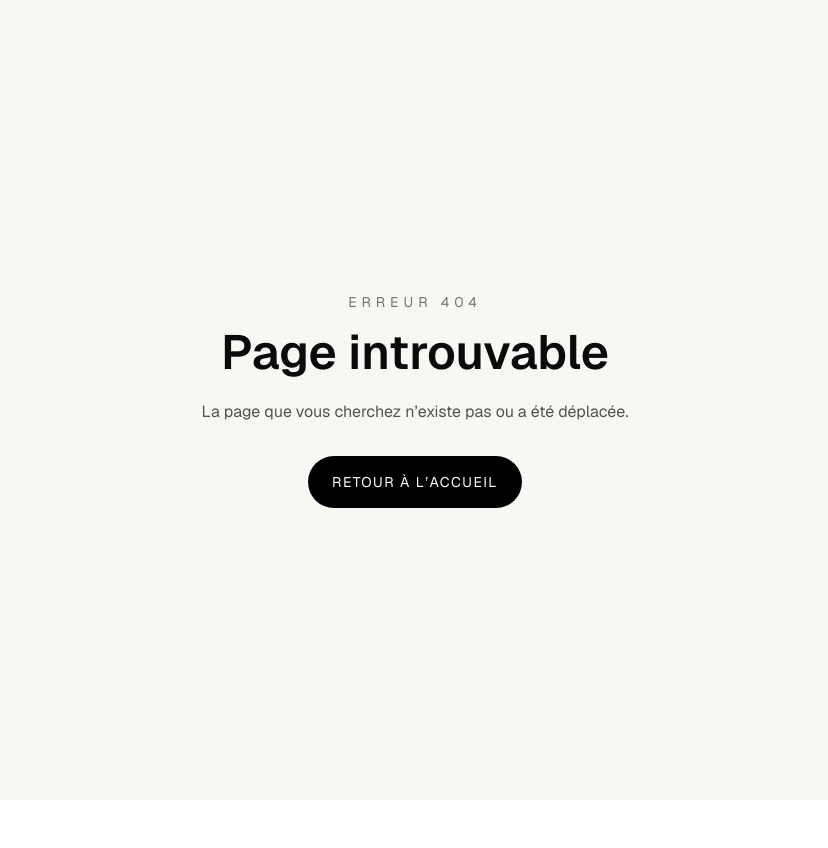
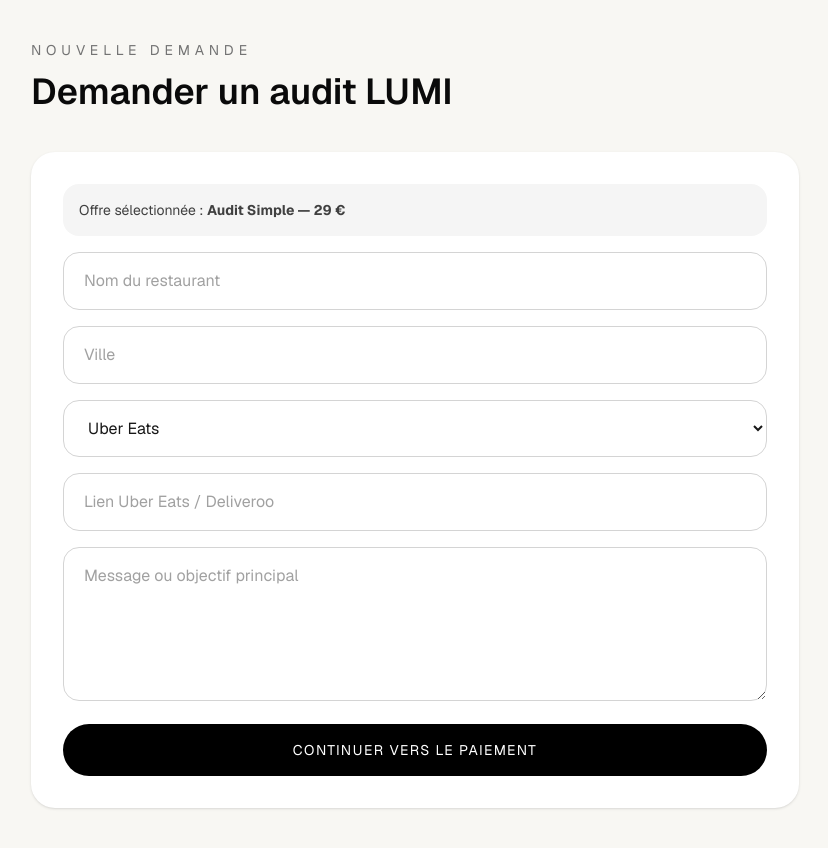
Before and after one commit to HasinaSp/lumi, a Next.js app: page /audit/new in a window 1280 px wide. Before the commit this address had no page. Shown: the whole page, without its empty margins (225-1053 px from the left). Before the commit the page ends 800 px from the top, so only its background shows below. Built offline with nearby package versions, Linux system fonts and the light colour scheme; no server answers; sample sign-in values are in the browser's storage.

Commit message:
feat: audit fix

```diff
--- /dev/null
+++ b/src/app/audit/new/AuditCheckoutForm.tsx
@@ -0,0 +1,102 @@
+// src/app/audit/new/AuditCheckoutForm.tsx
+"use client";
+
+import { useState } from "react";
+
+type Props = {
+  selectedOffer: "SIMPLE" | "COMPLETE" | "MONTHLY";
+  selectedOfferLabel: string;
+};
+
+export default function AuditCheckoutForm({
+  selectedOffer,
+  selectedOfferLabel,
+}: Props) {
+  const [loading, setLoading] = useState(false);
+
+  async function handleSubmit(event: React.FormEvent<HTMLFormElement>) {
+    event.preventDefault();
+    setLoading(true);
+
+    const formData = new FormData(event.currentTarget);
+
+    const response = await fetch("/api/checkout", {
+      method: "POST",
+      headers: {
+        "Content-Type": "application/json",
+      },
+      body: JSON.stringify({
+        offer: selectedOffer,
+        restaurantName: formData.get("restaurantName"),
+        city: formData.get("city"),
+        platform: formData.get("platform"),
+        marketplaceUrl: formData.get("marketplaceUrl"),
+        message: formData.get("message"),
+      }),
+    });
+
+    const data = await response.json();
+
+    if (!response.ok || !data.url) {
+      alert(data.error ?? "Erreur lors de la création du paiement.");
+      setLoading(false);
+      return;
+    }
+
+    window.location.href = data.url;
+  }
+
+  return (
+    <form
+      onSubmit={handleSubmit}
+      className="mt-10 space-y-4 rounded-3xl bg-white p-8 shadow-sm"
+    >
+      <div className="rounded-2xl bg-neutral-100 p-4 text-sm text-neutral-700">
+        Offre sélectionnée : <strong>{selectedOfferLabel}</strong>
+      </div>
+
+      <input
+        name="restaurantName"
+        required
+        placeholder="Nom du restaurant"
+        className="w-full rounded-2xl border border-neutral-300 bg-white px-5 py-4 text-neutral-900 placeholder:text-neutral-400 outline-none"
+      />
+
+      <input
+        name="city"
+        placeholder="Ville"
+        className="w-full rounded-2xl border border-neutral-300 bg-white px-5 py-4 text-neutral-900 placeholder:text-neutral-400 outline-none"
+      />
+
+      <select
+        name="platform"
+        className="w-full rounded-2xl border border-neutral-300 bg-white px-5 py-4 text-neutral-900 outline-none"
+      >
+        <option value="UBEREATS">Uber Eats</option>
+        <option value="DELIVEROO">Deliveroo</option>
+        <option value="BOTH">Uber Eats + Deliveroo</option>
+      </select>
+
+      <input
+        name="marketplaceUrl"
+        placeholder="Lien Uber Eats / Deliveroo"
+        className="w-full rounded-2xl border border-neutral-300 bg-white px-5 py-4 text-neutral-900 placeholder:text-neutral-400 outline-none"
+      />
+
+      <textarea
+        name="message"
+        rows={5}
+        placeholder="Message ou objectif principal"
+        className="w-full rounded-2xl border border-neutral-300 bg-white px-5 py-4 text-neutral-900 placeholder:text-neutral-400 outline-none"
+      />
+
+      <button
+        type="submit"
+        disabled={loading}
+        className="w-full rounded-full bg-black px-6 py-4 text-sm uppercase tracking-widest text-white disabled:opacity-50"
+      >
+        {loading ? "Redirection..." : "Continuer vers le paiement"}
+      </button>
+    </form>
+  );
+}
--- /dev/null
+++ b/src/app/audit/new/page.tsx
@@ -0,0 +1,71 @@
+// src/app/audit/new/page.tsx
+
+import { auth } from "src/lib/auth";
+import { redirect } from "next/navigation";
+import AuditCheckoutForm from "./AuditCheckoutForm";
+
+type NewAuditPageProps = {
+  searchParams: Promise<{
+    offer?: string;
+  }>;
+};
+
+function getSelectedOffer(offer?: string): "SIMPLE" | "COMPLETE" | "MONTHLY" {
+  if (
+    offer === "SIMPLE" ||
+    offer === "COMPLETE" ||
+    offer === "MONTHLY"
+  ) {
+    return offer;
+  }
+
+  return "SIMPLE";
+}
+
+function getOfferLabel(offer: "SIMPLE" | "COMPLETE" | "MONTHLY") {
+  switch (offer) {
+    case "COMPLETE":
+      return "Audit Complet — 79 €";
+
+    case "MONTHLY":
+      return "Accompagnement Mensuel — 199 €/mois";
+
+    default:
+      return "Audit Simple — 29 €";
+  }
+}
+
+export default async function NewAuditPage({
+  searchParams,
+}: NewAuditPageProps) {
+  const session = await auth();
+
+  if (!session?.user) {
+    redirect("/login");
+  }
+
+  const { offer } = await searchParams;
+
+  const selectedOffer = getSelectedOffer(offer);
+
+  return (
+    <main className="min-h-screen bg-[#f8f7f3] px-6 py-10 text-neutral-950">
+      <section className="mx-auto max-w-3xl">
+
+        <p className="text-sm uppercase tracking-[0.35em] text-neutral-500">
+          Nouvelle demande
+        </p>
+
+        <h1 className="mt-3 text-4xl font-semibold">
+          Demander un audit LUMI
+        </h1>
+
+        <AuditCheckoutForm
+          selectedOffer={selectedOffer}
+          selectedOfferLabel={getOfferLabel(selectedOffer)}
+        />
+
+      </section>
+    </main>
+  );
+}
```
